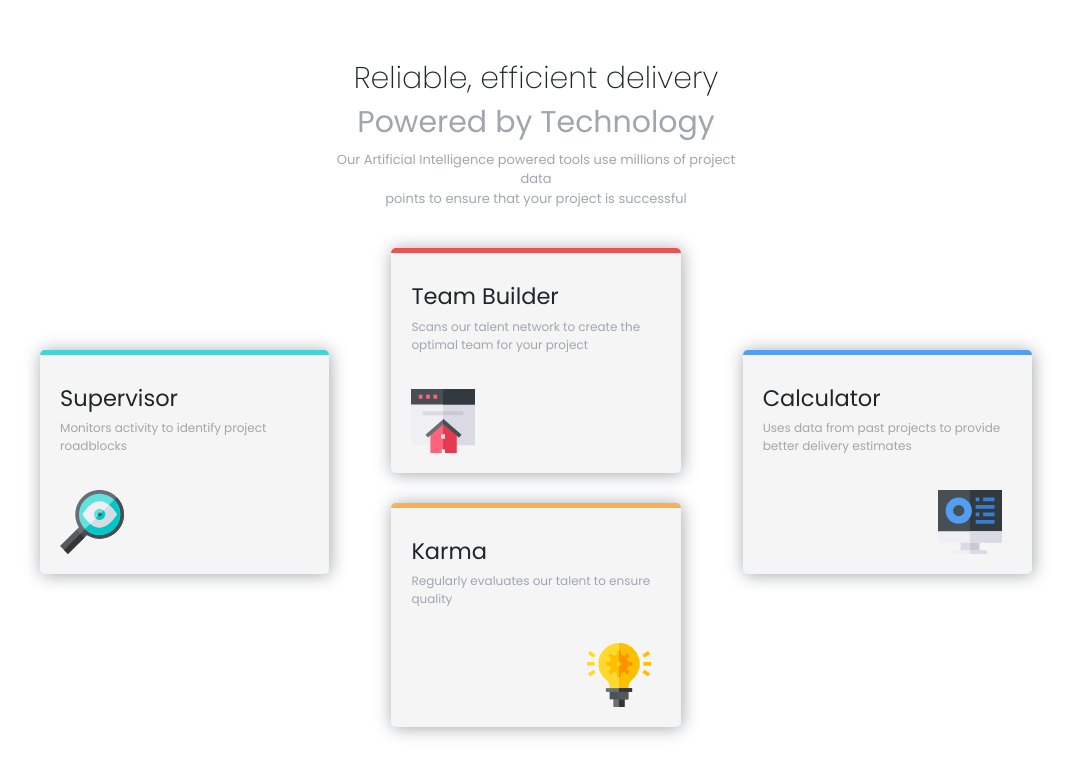
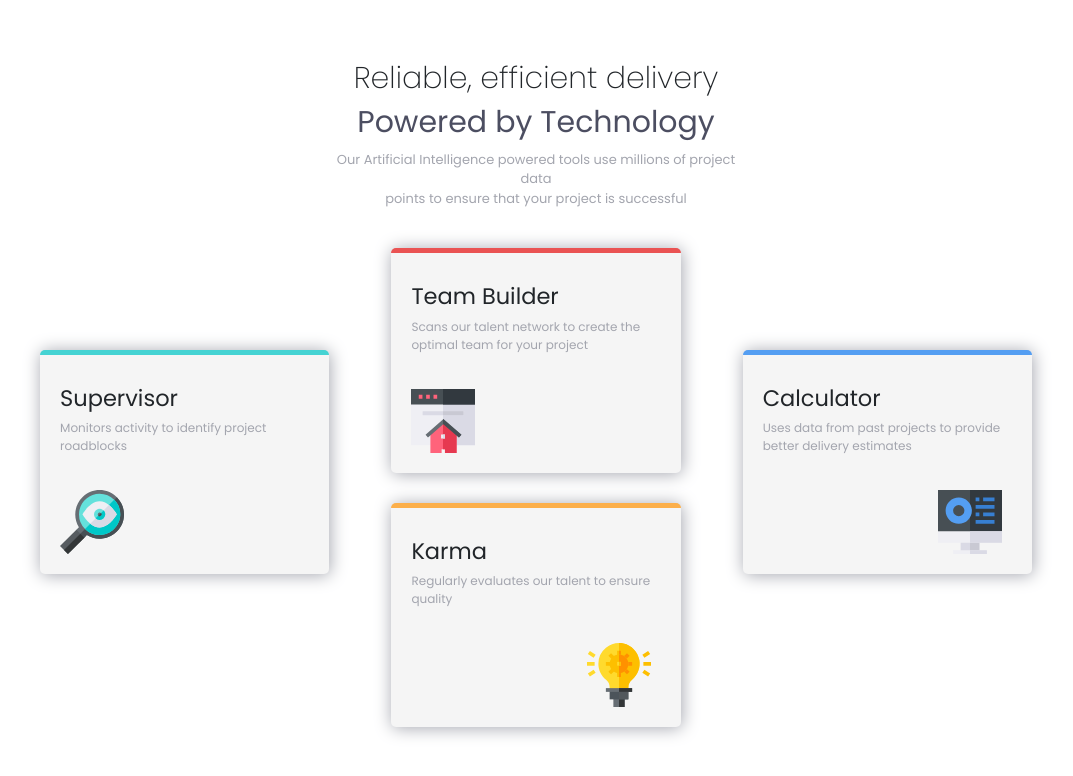
Before and after one commit to b-l-u-e/four-card-features, a plain HTML site: page index.html in a window 1280 px wide. Shown: the whole page, without its empty margins (104-1177 px from the left). Drawn offline with nearby package versions, Linux system fonts and the light colour scheme.

Commit message:
Made changes on the second heading

```diff
--- a/style.css
+++ b/style.css
@@ -35,8 +35,9 @@
   .secondheading{
     font-weight: var(--font-weight-regular) ;
       font-size: 2rem;
-      color:var(--Grayish-Blue);;
+      color:var(--Dark-Blue);;
       margin-bottom: 10px;
+
   }
 
   .heading-paragraph{
```
